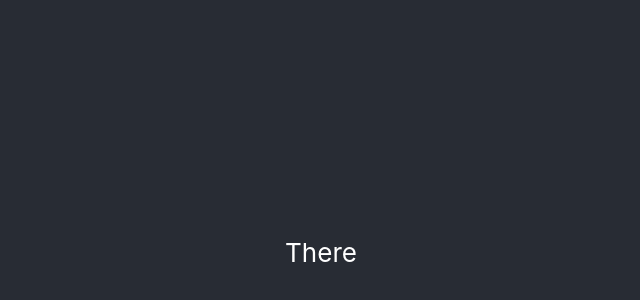
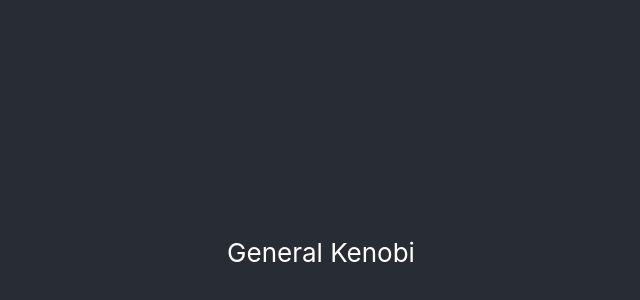
Before and after one commit to hollyefig/Questionnaire, a React (Create React App) app: page / in a window 1280 px wide. Shown: the part 148-448 px from the top of the page, without its empty margins (319-959 px from the left). Built offline with nearby package versions, Linux system fonts and the light colour scheme.

Commit message:
changed text

```diff
--- a/src/App.js
+++ b/src/App.js
@@ -2,10 +2,10 @@ import "./App.css";
 import { useState } from "react";
 
 function App() {
-  const [word, setWord] = useState("Hello");
+  const [word, setWord] = useState("Hello There");
 
   setTimeout(() => {
-    setWord("There");
+    setWord("General Kenobi");
   }, 2000);
   return (
     <div className="App">
```
